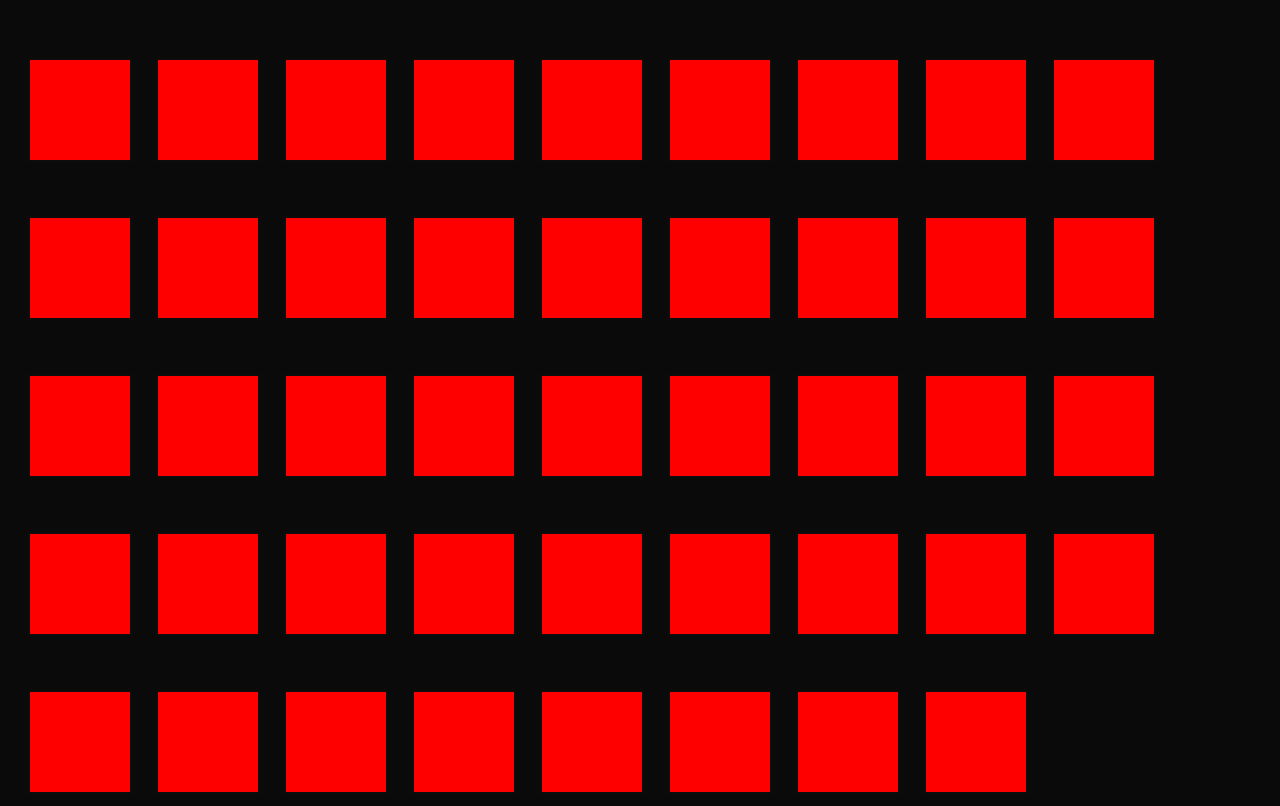
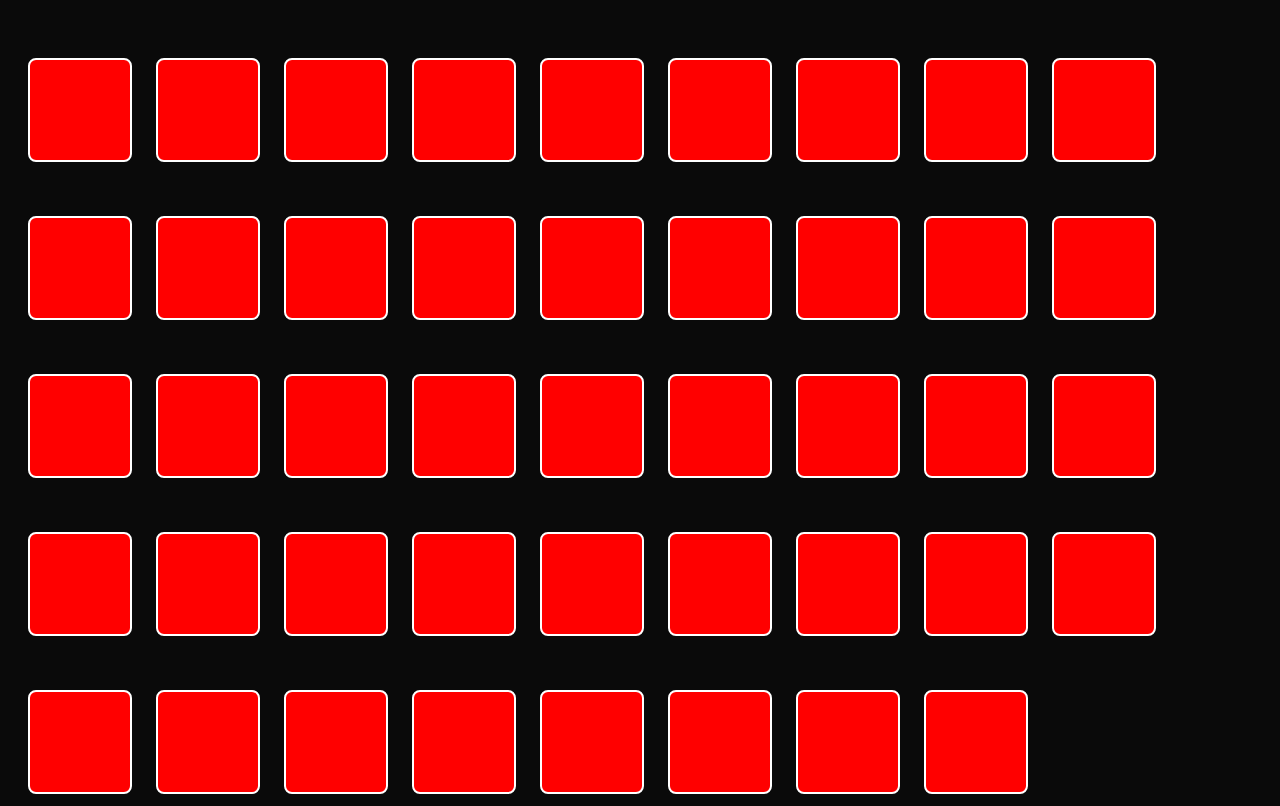
Before and after one commit to Ashit04/discolight, a plain HTML site: page index.html in a window 1280 px wide. Drawn offline with Linux system fonts and the light colour scheme.

Commit message:
Update styel.css

```diff
--- a/styel.css
+++ b/styel.css
@@ -8,11 +8,12 @@ div{
     width: 100px;
     color: aliceblue;
     background-color: black;
-    border: 2px solid rgb(12, 12, 12);
+    border: 2px solid rgb(255,255,255);
     justify-content: center;
     transition: all 1ms ease-in 0s ;
     animation: colorAnimate 1s ease 0s infinite ;
     display: inline-block;
+    border-radius: 0.5rem;
 }
 
 
```
